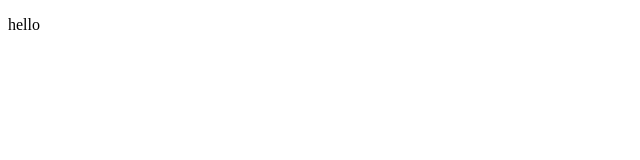
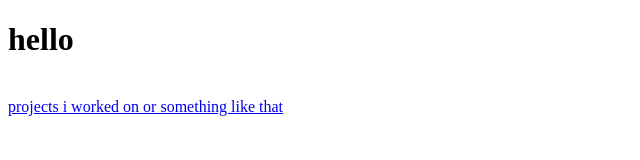
Before and after one commit to Kriix08/kriix08.github.io, a plain HTML site: page index.html in a window 1280 px wide. Shown: the whole page, without its empty margins (0-640 px from the left). Drawn offline with Linux system fonts and the light colour scheme.

Commit message:
projects page

```diff
--- a/index.html
+++ b/index.html
@@ -4,6 +4,8 @@
         <title>imaginary hut</title>
     </head>
     <body>
-        <p>hello</p>
+        <h1>hello</h1>
+        <br>
+        <a href="pages/projects.html">projects i worked on or something like that</a>
     </body>
 </html>
```
Also changed, not shown: pages/projects.html (added, +14 -0 lines).
